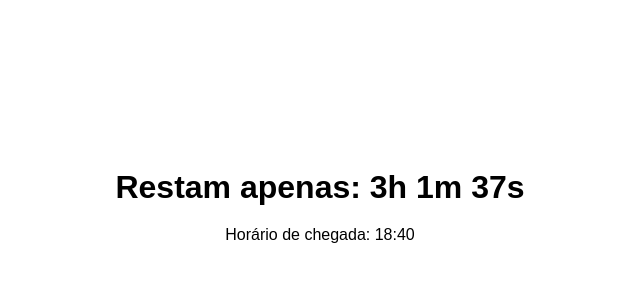
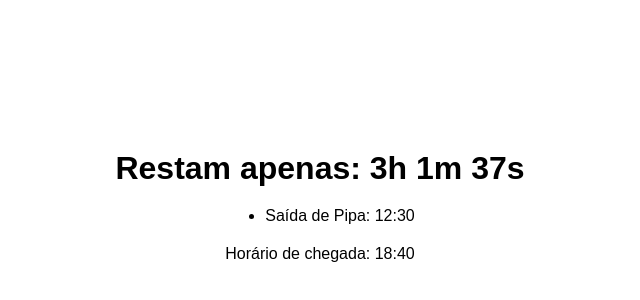
Before and after one commit to gui10l1/Contagem-da-Viagem, a plain HTML site: page index.html in a window 1280 px wide. Shown: the part 194-494 px from the top of the page, without its empty margins (320-960 px from the left). Drawn offline with Linux system fonts and the light colour scheme.

Commit message:
Update index.html

```diff
--- a/index.html
+++ b/index.html
@@ -15,13 +15,16 @@
             height: 100vh;
             margin: 0;
         }
-        h1, p {
+        h1, p, ul {
             margin: 10px 0;
         }
     </style>
 </head>
 <body>
     <h1 id="timer">Carregando...</h1>
+    <ul>
+        <li>Saída de Pipa: 12:30</li>
+    </ul>
     <p>Horário de chegada: 18:40</p>
     <script>
         function iniciarContagem() {
```
